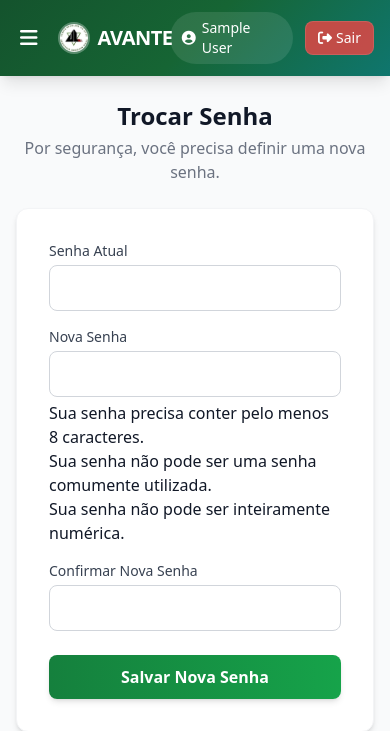
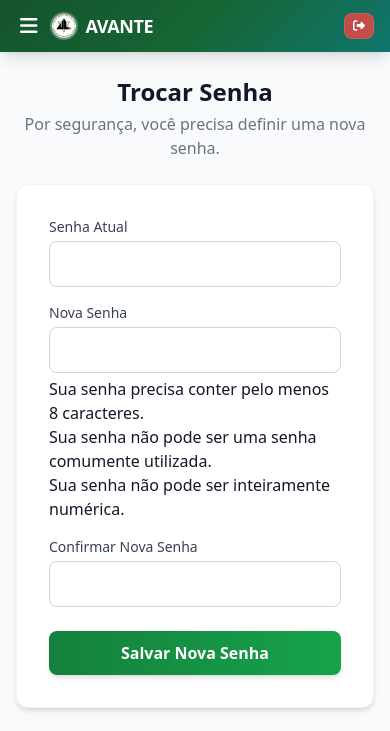
Before and after one commit to OrnilioNeto/avante-prd-python, a Django app: page /password-change/ in a window 390 px wide. Shown: the top 731 px of the page. Run offline with Django 5.2, Linux system fonts and the light colour scheme; the visitor is signed in with stand-in values (Sample User, id 1); some libraries are stand-ins or nearby versions.

Commit message:
fix: servimento media files, menu sem overflow, mobile compacto

```diff
--- a/config/urls.py
+++ b/config/urls.py
@@ -1,7 +1,8 @@
 from django.contrib import admin
-from django.urls import path, include
+from django.urls import path, include, re_path
 from django.conf import settings
 from django.conf.urls.static import static
+from django.views.static import serve
 
 urlpatterns = [
     path('admin/', admin.site.urls),
@@ -18,3 +19,5 @@ urlpatterns = [
 
 if settings.DEBUG:
     urlpatterns += static(settings.MEDIA_URL, document_root=settings.MEDIA_ROOT)
+else:
+    urlpatterns += [re_path(r'^media/(?P<path>.*)$', serve, {'document_root': settings.MEDIA_ROOT})]
--- a/templates/base.html
+++ b/templates/base.html
@@ -14,60 +14,63 @@
 <body class="bg-gray-50 text-gray-900 antialiased">
   {% if user.is_authenticated %}
   <nav class="hero-gradient text-white shadow-lg">
-    <div class="max-w-7xl mx-auto px-4 py-3">
-      <div class="flex items-center justify-between">
-        <div class="flex items-center gap-4">
-          <button id="menuToggle" class="md:hidden text-white p-1" aria-label="Menu">
+    <div class="max-w-7xl mx-auto px-4 py-2 md:py-3">
+      <div class="flex items-center justify-between gap-2">
+        <div class="flex items-center gap-2 min-w-0">
+          <button id="menuToggle" class="md:hidden text-white p-1 flex-shrink-0" aria-label="Menu">
             <i class="fas fa-bars text-xl"></i>
           </button>
-          <a href="{% url 'core:dashboard' %}" class="flex items-center gap-2">
-            <img src="{% static 'image/avante.jpeg' %}" alt="Avante" class="h-8 w-8 rounded-full object-cover border-2 border-white/30">
-            <span class="font-bold text-xl tracking-tight">AVANTE</span>
+          <a href="{% url 'core:dashboard' %}" class="flex items-center gap-2 flex-shrink-0">
+            <img src="{% static 'image/avante.jpeg' %}" alt="Avante" class="h-7 w-7 md:h-8 md:w-8 rounded-full object-cover border-2 border-white/30">
+            <span class="font-bold text-lg md:text-xl tracking-tight">AVANTE</span>
           </a>
         </div>
-        <div class="hidden md:flex items-center gap-1 text-sm">
+        <div class="hidden md:flex items-center gap-0.5 text-sm overflow-x-auto">
           {% if user.role != 'aluno' %}
             {% if user.is_superuser or user.role == 'super_admin' or user|has_perm:'ver_dashboard' %}
-            <a href="{% url 'core:professor_dashboard' %}" class="nav-link px-3 py-2 rounded-lg hover:bg-white/10 transition flex items-center gap-1.5"><i class="fas fa-chart-pie"></i> Painel</a>
+            <a href="{% url 'core:professor_dashboard' %}" class="nav-link px-2 py-1.5 rounded-lg hover:bg-white/10 transition whitespace-nowrap"><i class="fas fa-chart-pie mr-1"></i>Painel</a>
             {% endif %}
             {% if user.is_superuser or user.role == 'super_admin' or user|has_perm:'ver_alunos' %}
-            <a href="{% url 'alunos:list' %}" class="nav-link px-3 py-2 rounded-lg hover:bg-white/10 transition flex items-center gap-1.5"><i class="fas fa-users"></i> Alunos</a>
+            <a href="{% url 'alunos:list' %}" class="nav-link px-2 py-1.5 rounded-lg hover:bg-white/10 transition whitespace-nowrap"><i class="fas fa-users mr-1"></i>Alunos</a>
             {% endif %}
-            <div class="w-px h-5 bg-white/20 mx-1"></div>
+            <div class="w-px h-4 bg-white/20 mx-0.5 flex-shrink-0"></div>
             {% if user.is_superuser or user.role == 'super_admin' or user|has_perm:'ver_financeiro' %}
-            <a href="{% url 'core:financeiro' %}" class="nav-link px-3 py-2 rounded-lg hover:bg-white/10 transition flex items-center gap-1.5"><i class="fas fa-dollar-sign"></i> Financeiro</a>
+            <a href="{% url 'core:financeiro' %}" class="nav-link px-2 py-1.5 rounded-lg hover:bg-white/10 transition whitespace-nowrap"><i class="fas fa-dollar-sign mr-1"></i>Fin.</a>
             {% endif %}
             {% if user.is_superuser or user.role == 'super_admin' or user|has_perm:'gerenciar_midia' %}
-            <a href="{% url 'midia:list' %}" class="nav-link px-3 py-2 rounded-lg hover:bg-white/10 transition flex items-center gap-1.5"><i class="fas fa-photo-video"></i> Mídias</a>
+            <a href="{% url 'midia:list' %}" class="nav-link px-2 py-1.5 rounded-lg hover:bg-white/10 transition whitespace-nowrap"><i class="fas fa-photo-video mr-1"></i>Mídias</a>
             {% endif %}
             {% if user.is_superuser or user.role == 'super_admin' or user|has_perm:'gerenciar_parametros' or user|has_perm:'gerenciar_convites' or user|has_perm:'ver_relatorios' %}
-            <div class="w-px h-5 bg-white/20 mx-1"></div>
+            <div class="w-px h-4 bg-white/20 mx-0.5 flex-shrink-0"></div>
             {% endif %}
             {% if user.is_superuser or user.role == 'super_admin' or user|has_perm:'gerenciar_parametros' %}
-            <a href="{% url 'filiais:list' %}" class="nav-link px-3 py-2 rounded-lg hover:bg-white/10 transition flex items-center gap-1.5"><i class="fas fa-building"></i> Filiais</a>
-            <a href="{% url 'professores:list' %}" class="nav-link px-3 py-2 rounded-lg hover:bg-white/10 transition flex items-center gap-1.5"><i class="fas fa-chalkboard-user"></i> Professores</a>
-            <a href="{% url 'parametros:list' %}" class="nav-link px-3 py-2 rounded-lg hover:bg-white/10 transition flex items-center gap-1.5"><i class="fas fa-sliders"></i> Parametros</a>
+            <a href="{% url 'filiais:list' %}" class="nav-link px-2 py-1.5 rounded-lg hover:bg-white/10 transition whitespace-nowrap"><i class="fas fa-building mr-1"></i>Filiais</a>
+            <a href="{% url 'professores:list' %}" class="nav-link px-2 py-1.5 rounded-lg hover:bg-white/10 transition whitespace-nowrap"><i class="fas fa-chalkboard-user mr-1"></i>Prof.</a>
+            <a href="{% url 'parametros:list' %}" class="nav-link px-2 py-1.5 rounded-lg hover:bg-white/10 transition whitespace-nowrap"><i class="fas fa-sliders mr-1"></i>Param.</a>
             {% endif %}
             {% if user.is_superuser or user.role == 'super_admin' or user|has_perm:'ver_relatorios' %}
-            <a href="{% url 'relatorios:atrasados' %}" class="nav-link px-3 py-2 rounded-lg hover:bg-white/10 transition flex items-center gap-1.5"><i class="fas fa-file-alt"></i> Relatorios</a>
+            <a href="{% url 'relatorios:atrasados' %}" class="nav-link px-2 py-1.5 rounded-lg hover:bg-white/10 transition whitespace-nowrap"><i class="fas fa-file-alt mr-1"></i>Relat.</a>
             {% endif %}
             {% if user.is_superuser or user.role == 'super_admin' or user|has_perm:'gerenciar_convites' %}
-            <a href="{% url 'convites:list' %}" class="nav-link px-3 py-2 rounded-lg hover:bg-white/10 transition flex items-center gap-1.5"><i class="fas fa-envelope"></i> Convites</a>
+            <a href="{% url 'convites:list' %}" class="nav-link px-2 py-1.5 rounded-lg hover:bg-white/10 transition whitespace-nowrap"><i class="fas fa-envelope mr-1"></i>Conv.</a>
             {% endif %}
           {% endif %}
           {% if user.role == 'aluno' %}
-          <a href="{% url 'core:minha_conta' %}" class="nav-link px-3 py-2 rounded-lg hover:bg-white/10 transition flex items-center gap-1.5"><i class="fas fa-user"></i> Minha Conta</a>
+          <a href="{% url 'core:minha_conta' %}" class="nav-link px-2 py-1.5 rounded-lg hover:bg-white/10 transition whitespace-nowrap"><i class="fas fa-user mr-1"></i>Minha Conta</a>
           {% endif %}
         </div>
-        <div class="flex items-center gap-3">
-          <span class="text-sm flex items-center gap-1.5 bg-white/10 px-3 py-1.5 rounded-full"><i class="fas fa-user-circle"></i> {{ user.get_full_name|default:user.username }}</span>
+        <div class="flex items-center gap-2 flex-shrink-0">
+          <span class="hidden md:flex text-xs items-center gap-1 bg-white/10 px-2 py-1 rounded-full truncate max-w-[120px]"><i class="fas fa-user-circle"></i> {{ user.get_full_name|default:user.username }}</span>
           <form method="post" action="{% url 'accounts:logout' %}">
             {% csrf_token %}
-            <button type="submit" class="text-sm bg-red-500/80 hover:bg-red-500 px-3 py-1.5 rounded-lg transition-all flex items-center gap-1 glow-border"><i class="fas fa-sign-out-alt"></i> Sair</button>
+            <button type="submit" class="text-xs bg-red-500/80 hover:bg-red-500 px-2 py-1.5 rounded-lg transition-all flex items-center gap-1 glow-border"><i class="fas fa-sign-out-alt"></i></button>
           </form>
         </div>
       </div>
-      <div id="mobileMenu" class="hidden mt-3 space-y-1 text-sm border-t border-white/20 pt-3">
+      <div id="mobileMenu" class="hidden mt-2 space-y-1 text-sm border-t border-white/20 pt-2">
+        <div class="flex items-center gap-2 px-3 py-2 text-white/80 text-xs border-b border-white/10 mb-1">
+          <i class="fas fa-user-circle"></i> {{ user.get_full_name|default:user.username }}
+        </div>
         {% if user.role != 'aluno' %}
           {% if user.is_superuser or user.role == 'super_admin' or user|has_perm:'ver_dashboard' %}
           <a href="{% url 'core:professor_dashboard' %}" class="block px-3 py-2 rounded-lg hover:bg-white/10 transition"><i class="fas fa-chart-pie w-5"></i> Painel</a>
```
